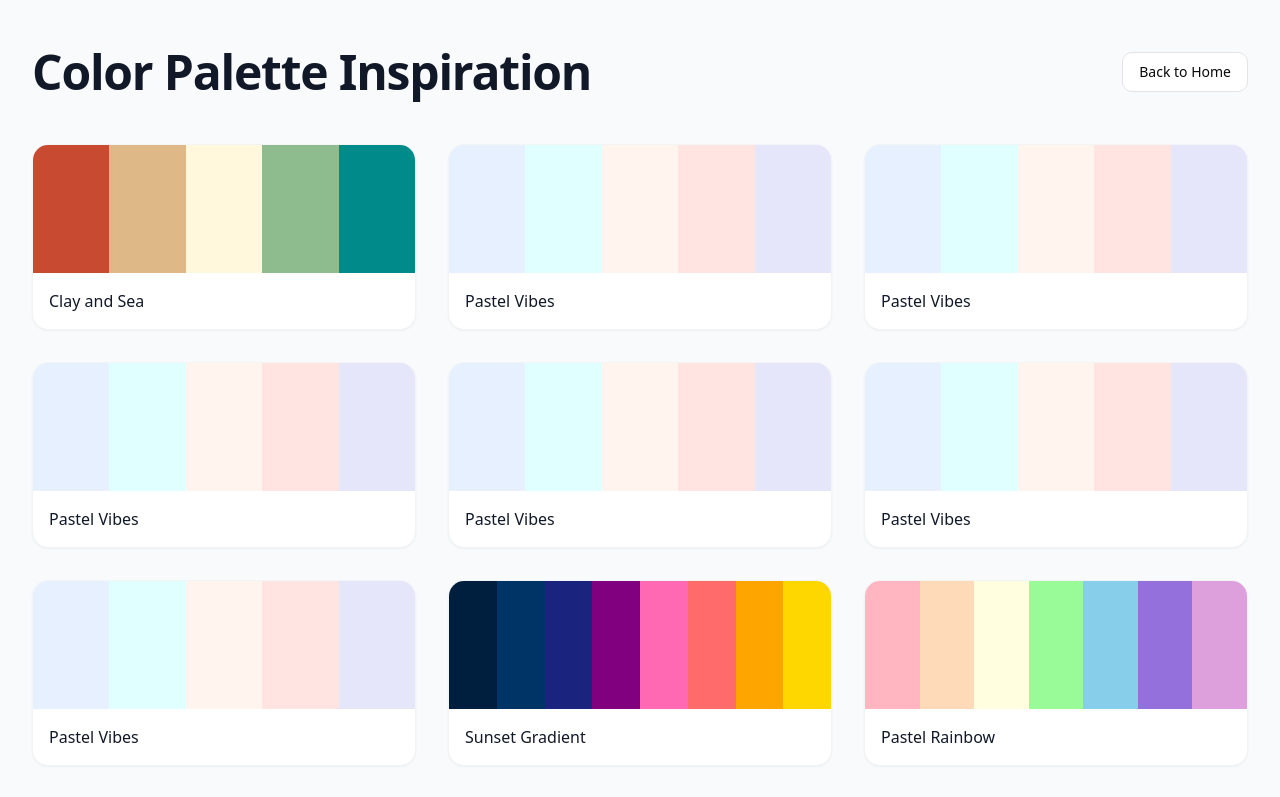
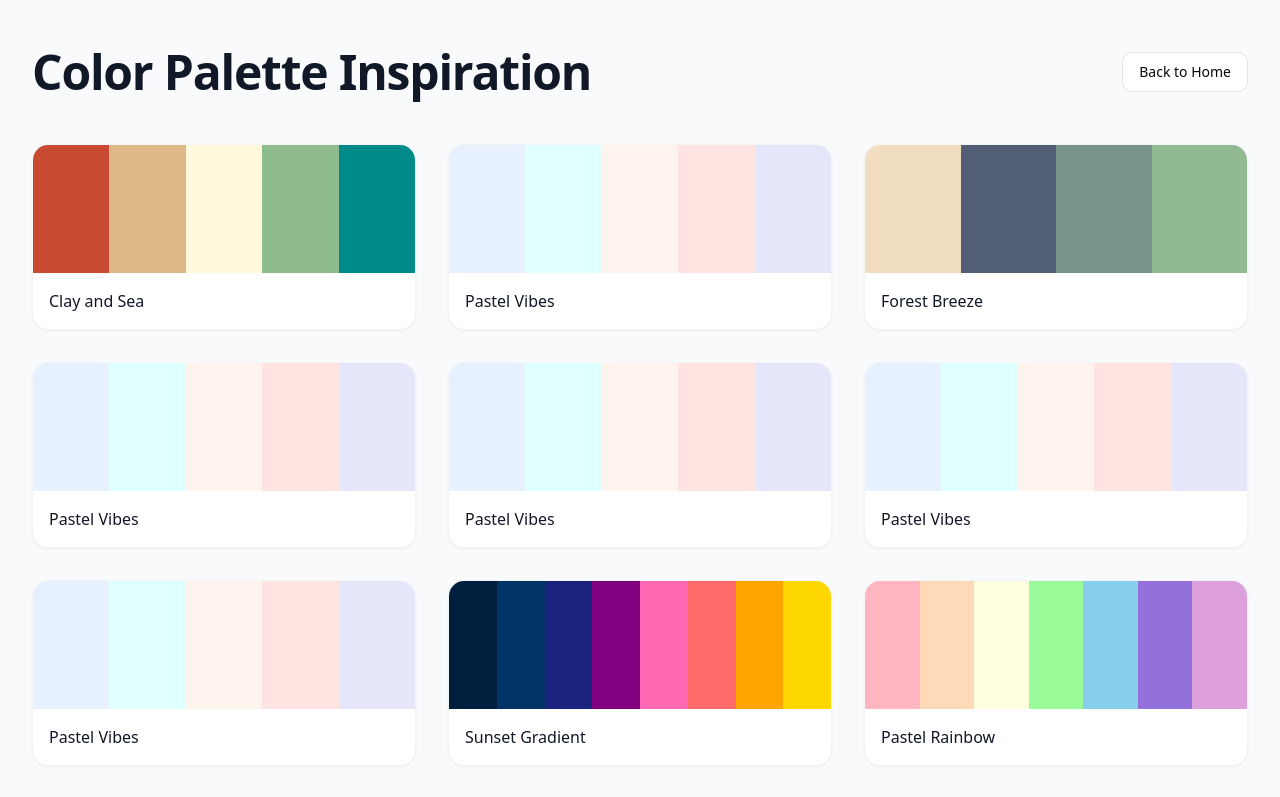
Before and after one commit to priyankasoni930/Color-Fusion, a React (Vite) app: page /palettes in a window 1280 px wide. Shown: the top 797 px of the page. Built offline with nearby package versions, Linux system fonts and the light colour scheme.

Commit message:
Update ColorPalettes.tsx

```diff
--- a/src/pages/ColorPalettes.tsx
+++ b/src/pages/ColorPalettes.tsx
@@ -26,9 +26,9 @@ const colorPalettes: ColorPalette[] = [
     colors: ["#E6F0FF", "#E0FFFF", "#FFF5EE", "#FFE4E1", "#E6E6FA"],
   },
   {
-    name: "Pastel Vibes",
+    name: "Forest Breeze",
     likes: 784,
-    colors: ["#E6F0FF", "#E0FFFF", "#FFF5EE", "#FFE4E1", "#E6E6FA"],
+    colors: ["#f1ddbf", "#525e75", "#78938a", "#92ba92"],
   },
   {
     name: "Pastel Vibes",
```
